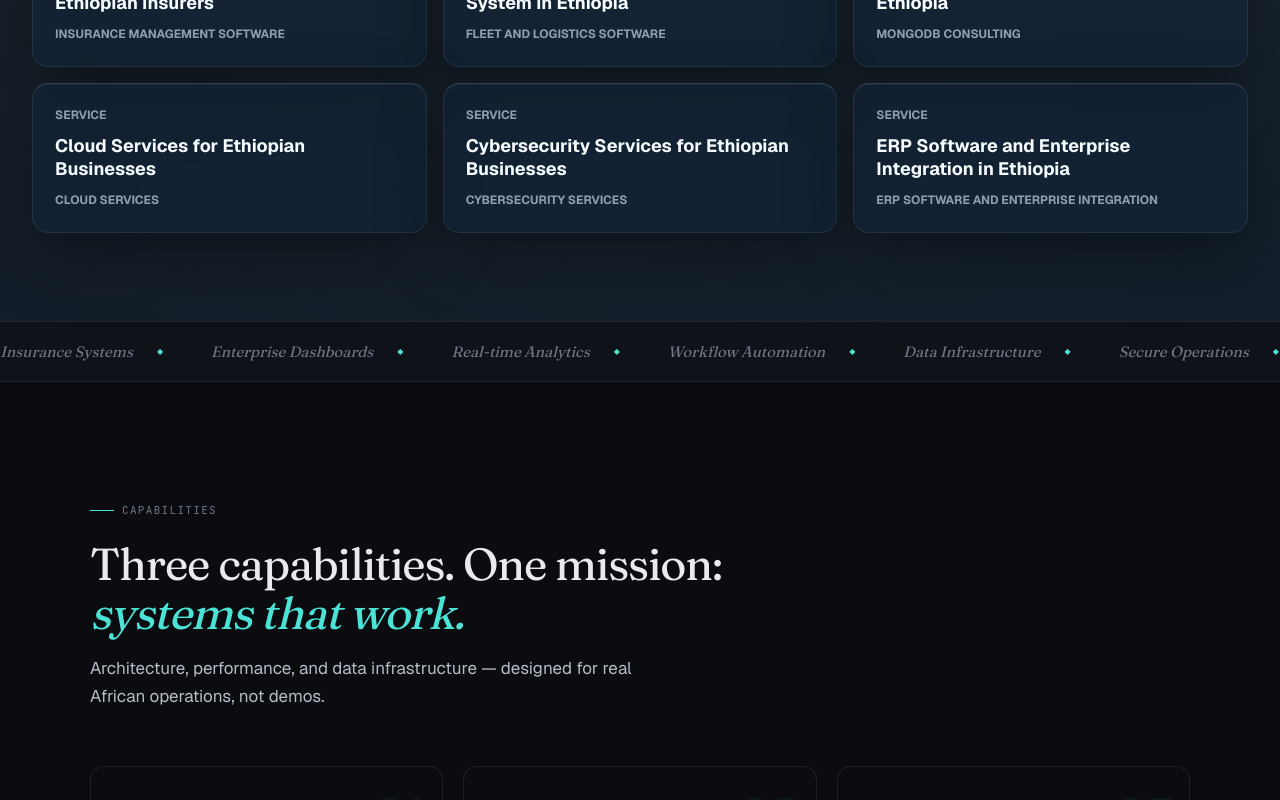
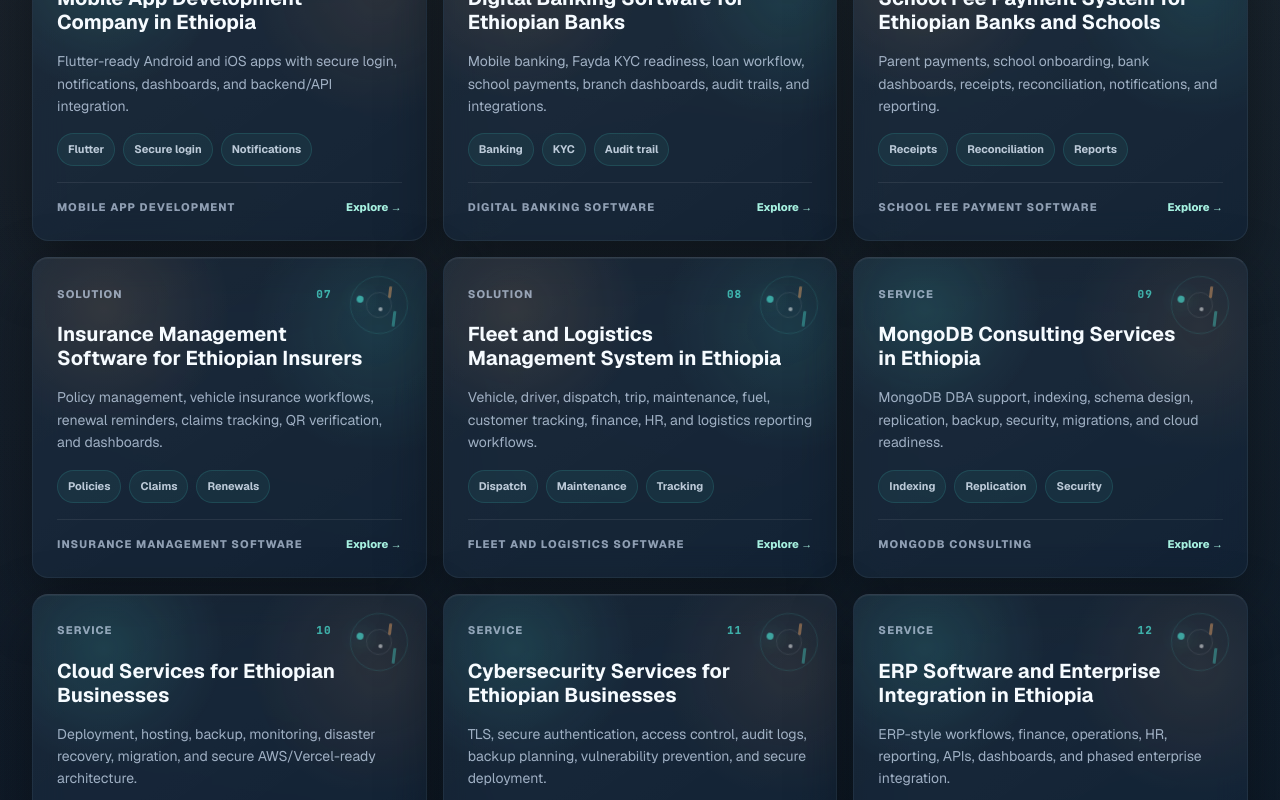
Before and after one commit to getnetbelay12-a11y/kelel-site, a Next.js app: page / in a window 1280 px wide. Shown: the part 1860-2660 px from the top of the page. Built offline with nearby package versions, Linux system fonts and the light colour scheme.

Commit message:
Enhance homepage SEO cards

```diff
--- a/app/page.tsx
+++ b/app/page.tsx
@@ -1,4 +1,5 @@
 import type { Metadata } from "next";
+import type { CSSProperties } from "react";
 import dynamic from "next/dynamic";
 import Link from "next/link";
 import { RevealSection } from "@/components/reveal-section";
@@ -162,6 +163,57 @@ const homeFaqs = [
   },
 ];
 
+const seoCardDetails: Record<string, { summary: string; chips: string[] }> = {
+  "/services/it-solutions-addis-ababa": {
+    summary: "Consulting, systems, automation, integrations, websites, mobile apps, cloud, and database support for Addis Ababa businesses.",
+    chips: ["Consulting", "Automation", "Integrations"],
+  },
+  "/services/software-development-ethiopia": {
+    summary: "Custom platforms, admin consoles, dashboards, APIs, workflows, reporting, and payment-ready software for Ethiopian teams.",
+    chips: ["Dashboards", "APIs", "Workflows"],
+  },
+  "/services/website-development-addis-ababa": {
+    summary: "Fast, mobile-first, SEO-ready websites with clean metadata, contact flows, analytics readiness, and Google indexing support.",
+    chips: ["SEO-ready", "Mobile-first", "Leads"],
+  },
+  "/services/mobile-app-development-ethiopia": {
+    summary: "Flutter-ready Android and iOS apps with secure login, notifications, dashboards, and backend/API integration.",
+    chips: ["Flutter", "Secure login", "Notifications"],
+  },
+  "/solutions/digital-banking-software-ethiopia": {
+    summary: "Mobile banking, Fayda KYC readiness, loan workflow, school payments, branch dashboards, audit trails, and integrations.",
+    chips: ["Banking", "KYC", "Audit trail"],
+  },
+  "/solutions/school-fee-payment-system-ethiopia": {
+    summary: "Parent payments, school onboarding, bank dashboards, receipts, reconciliation, notifications, and reporting.",
+    chips: ["Receipts", "Reconciliation", "Reports"],
+  },
+  "/solutions/insurance-management-software-ethiopia": {
+    summary: "Policy management, vehicle insurance workflows, renewal reminders, claims tracking, QR verification, and dashboards.",
+    chips: ["Policies", "Claims", "Renewals"],
+  },
+  "/solutions/fleet-management-system-ethiopia": {
+    summary: "Vehicle, driver, dispatch, trip, maintenance, fuel, customer tracking, finance, HR, and logistics reporting workflows.",
+    chips: ["Dispatch", "Maintenance", "Tracking"],
+  },
+  "/services/mongodb-consulting-ethiopia": {
+    summary: "MongoDB DBA support, indexing, schema design, replication, backup, security, migrations, and cloud readiness.",
+    chips: ["Indexing", "Replication", "Security"],
+  },
+  "/services/cloud-services-ethiopia": {
+    summary: "Deployment, hosting, backup, monitoring, disaster recovery, migration, and secure AWS/Vercel-ready architecture.",
+    chips: ["Hosting", "Backups", "Monitoring"],
+  },
+  "/services/cybersecurity-company-ethiopia": {
+    summary: "TLS, secure authentication, access control, audit logs, backup planning, vulnerability prevention, and secure deployment.",
+    chips: ["TLS", "Access", "Logs"],
+  },
+  "/services/erp-software-ethiopia": {
+    summary: "ERP-style workflows, finance, operations, HR, reporting, APIs, dashboards, and phased enterprise integration.",
+    chips: ["ERP", "Finance", "Operations"],
+  },
+};
+
 export default function Home() {
   return (
     <main>
@@ -184,11 +236,33 @@ export default function Home() {
             enterprise integrations.
           </p>
           <div className="seo-link-grid">
-            {seoPages.map((page) => (
-              <Link key={page.path} href={page.path} className="seo-link-card stitch-glass">
-                <span>{page.group === "solutions" ? "Solution" : "Service"}</span>
+            {seoPages.map((page, index) => (
+              <Link
+                key={page.path}
+                href={page.path}
+                className={`seo-link-card seo-link-card--${page.group} stitch-glass`}
+                style={{ animationDelay: `${index * 45}ms` } as CSSProperties}
+              >
+                <span className="seo-card-orbit" aria-hidden="true">
+                  <i />
+                  <i />
+                  <i />
+                </span>
+                <span className="seo-card-topline">
+                  <span className="seo-card-kind">{page.group === "solutions" ? "Solution" : "Service"}</span>
+                  <span className="seo-card-index">{String(index + 1).padStart(2, "0")}</span>
+                </span>
                 <strong>{page.h1}</strong>
-                <small>{page.serviceType}</small>
+                <p>{seoCardDetails[page.path]?.summary}</p>
+                <span className="seo-card-chips">
+                  {seoCardDetails[page.path]?.chips.map((chip) => (
+                    <span key={chip}>{chip}</span>
+                  ))}
+                </span>
+                <small>
+                  {page.serviceType}
+                  <span>Explore →</span>
+                </small>
               </Link>
             ))}
           </div>
```
Also changed, not shown: app/globals.css.
